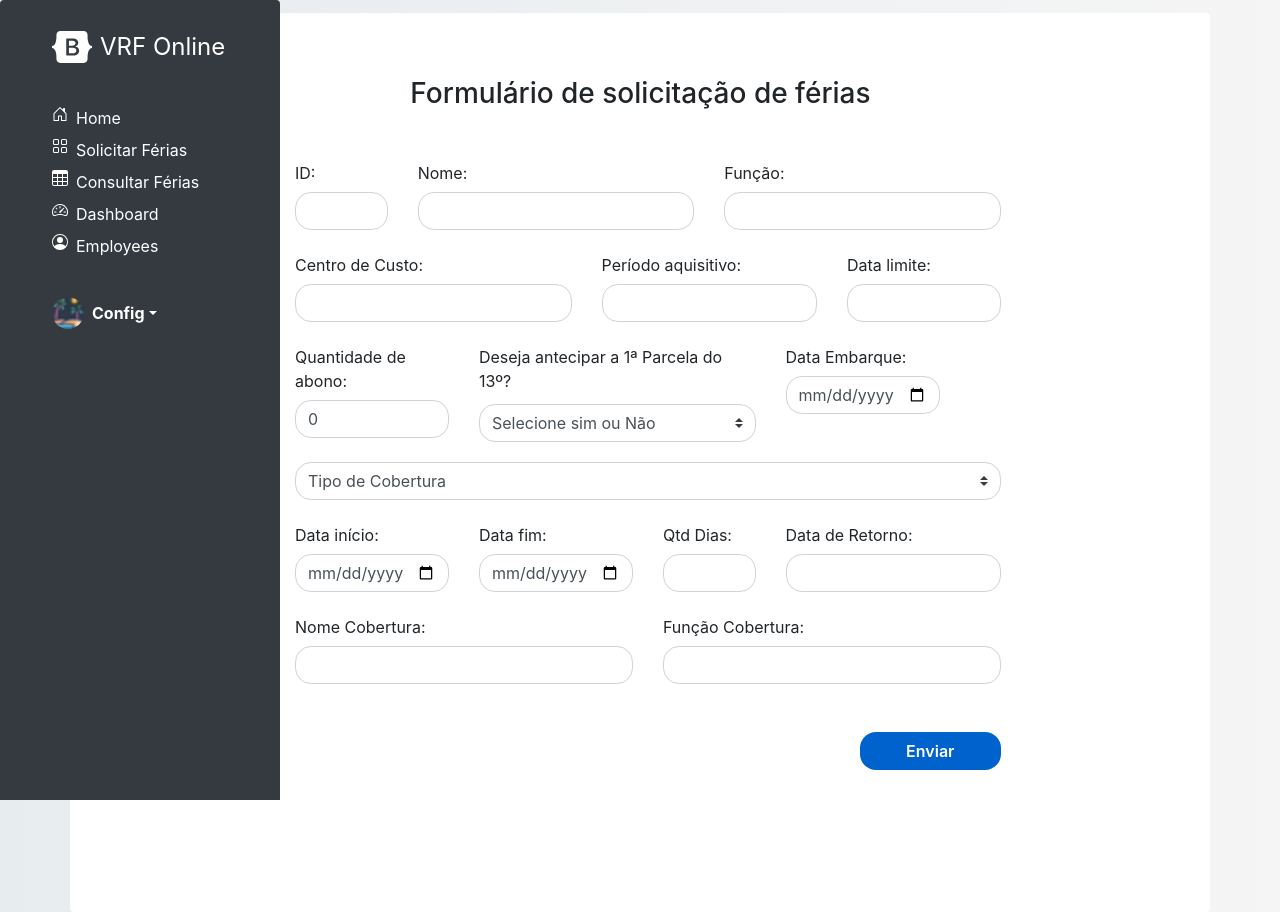
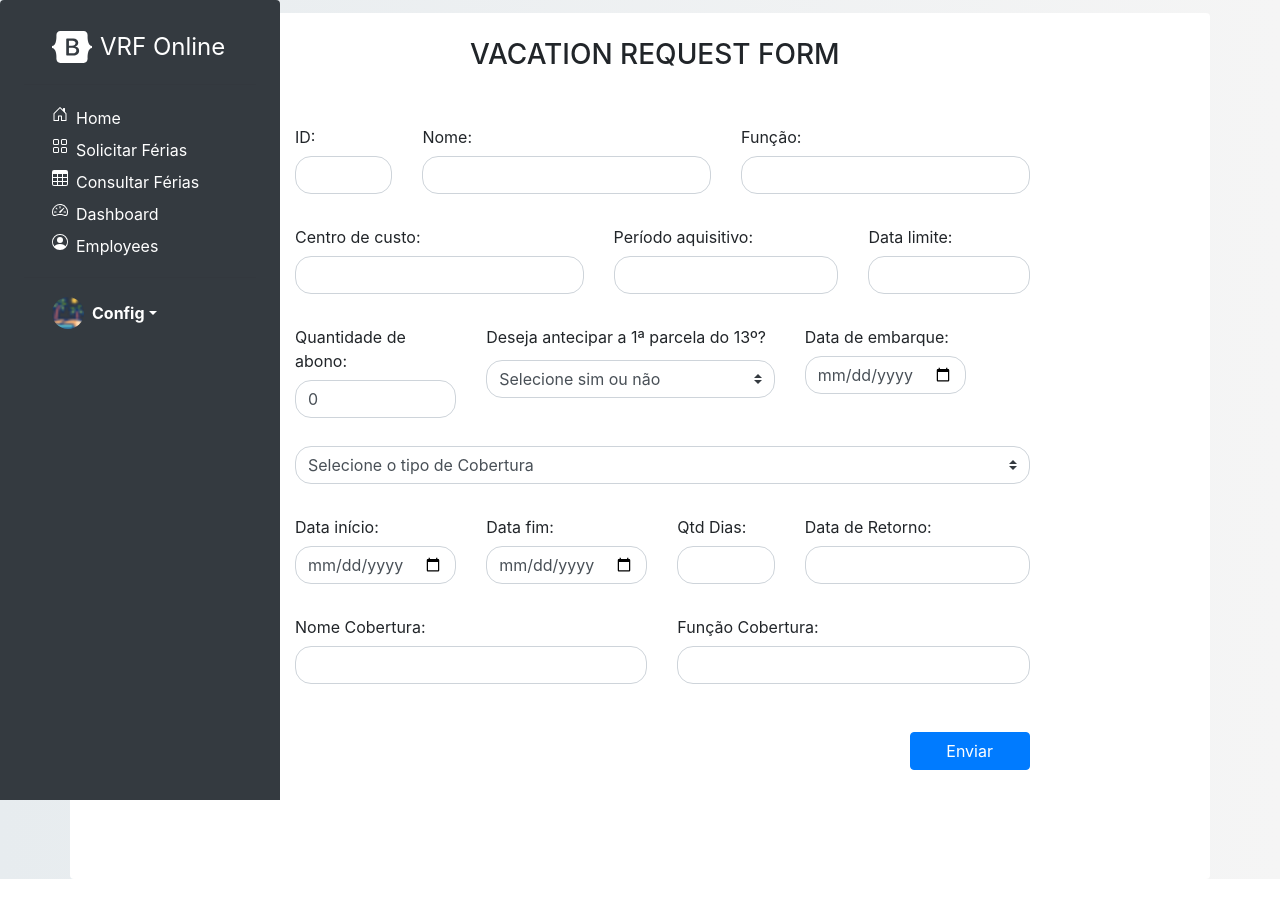
Before and after one commit to Filipepy/VRFonline, a Flask app: page /request_vac in a window 1280 px wide. Shown: the part 56-968 px from the top of the page. After the commit the page ends 935 px from the top, so only its background shows below. Run offline with Flask 3, Linux system fonts and the light colour scheme; the visitor is signed in with stand-in values (Sample User, id 1); some libraries are stand-ins or nearby versions.

Commit message:
Update request_vac.html

```diff
--- a/HRrequest/templates/request_vac.html
+++ b/HRrequest/templates/request_vac.html
@@ -1,14 +1,14 @@
 {% extends 'base.html' %}
 
 {% block body%}
-<div class="container rounded contact-form p-5 mb-3">
+<div class="container rounded contact-form p-2 mb-3">
 
     <form action="#" method="post">
         <div class="container">
-            <h3>Formulário de solicitação de férias</h3>
+            <h3>VACATION REQUEST FORM</h3>
         </div>
 
-        <div class="row g-3">
+        <div class="row g-4">
             <div class="col-md-2">
                 <label for="ID" class="col-form-label">ID:</label>
                 <input type="text" name="txtID" class="form-control" value="{{ id_employee }}">
@@ -25,7 +25,7 @@
             </div>
 
             <div class="col-md-5">
-                <label for="CentrodeCusto" class="col-form-label">Centro de Custo:</label>
+                <label for="CentrodeCusto" class="col-form-label">Centro de custo:</label>
                 <input type="text" name="txtCentrodeCusto" class="form-control" value="{{ Centrodecusto }}">
             </div>
 
@@ -45,23 +45,23 @@
             </div>
 
             <div class="col-md-5">
-                <label for="13salario" class="col-form-label">Deseja antecipar a 1ª Parcela do 13º?</label>
+                <label for="13salario" class="col-form-label">Deseja antecipar a 1ª parcela do 13º?</label>
                 <select name="txtdecimoterceiro" class="form-control custom-select mt-1" value="{{ decimoterceiro }}">
-                    <option selected>Selecione sim ou Não</option>
+                    <option selected>Selecione sim ou não</option>
                     <option value="Sim">Sim</option>
                     <option value="Não">Não</option>
                 </select>
             </div>
 
             <div class="col-md-3">
-                <label for="Dataembarque" class="col-form-label">Data Embarque:</label>
+                <label for="Dataembarque" class="col-form-label">Data de embarque:</label>
                 <input type="date" name="txtDataemb" class="form-control" value="{{ dataemb }}">
             </div>
 
             <div class="col-md-12">
                 <select name="txttipocobertura" class="form-control custom-select mt-1" value="{{ cobertura }}">
-                    <option selected>Tipo de Cobertura</option>
-                    <option value="Feris na folga">Férias na folga</option>
+                    <option selected>Selecione o tipo de Cobertura</option>
+                    <option value="Ferias na folga">Férias na folga</option>
                     <option value="Cobertura interna">Cobertura interna</option>
                     <option value="cobertura pool">Cobertura pool</option>
                 </select>
@@ -98,7 +98,7 @@
             </div>
 
             <div class="col-md-12 text-right mt-5 mb-0">
-                <input type="submit" name="btnSubmit" class="btnContact" value="Enviar">
+                <input type="submit" name="btnSubmit" class="btn btn-primary" style="width: 120px;" value="Enviar">
             </div>
         </div>
     </form>
```
